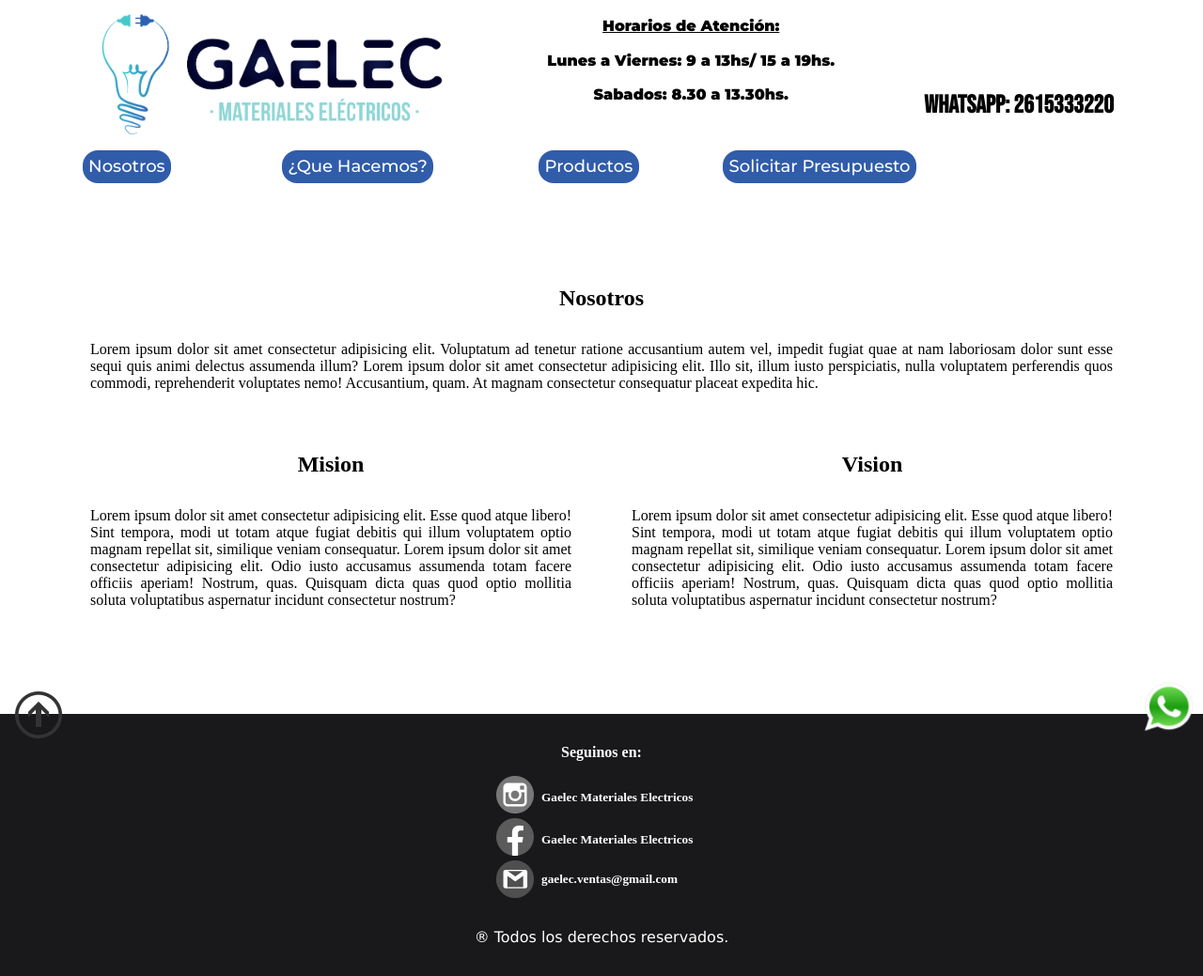
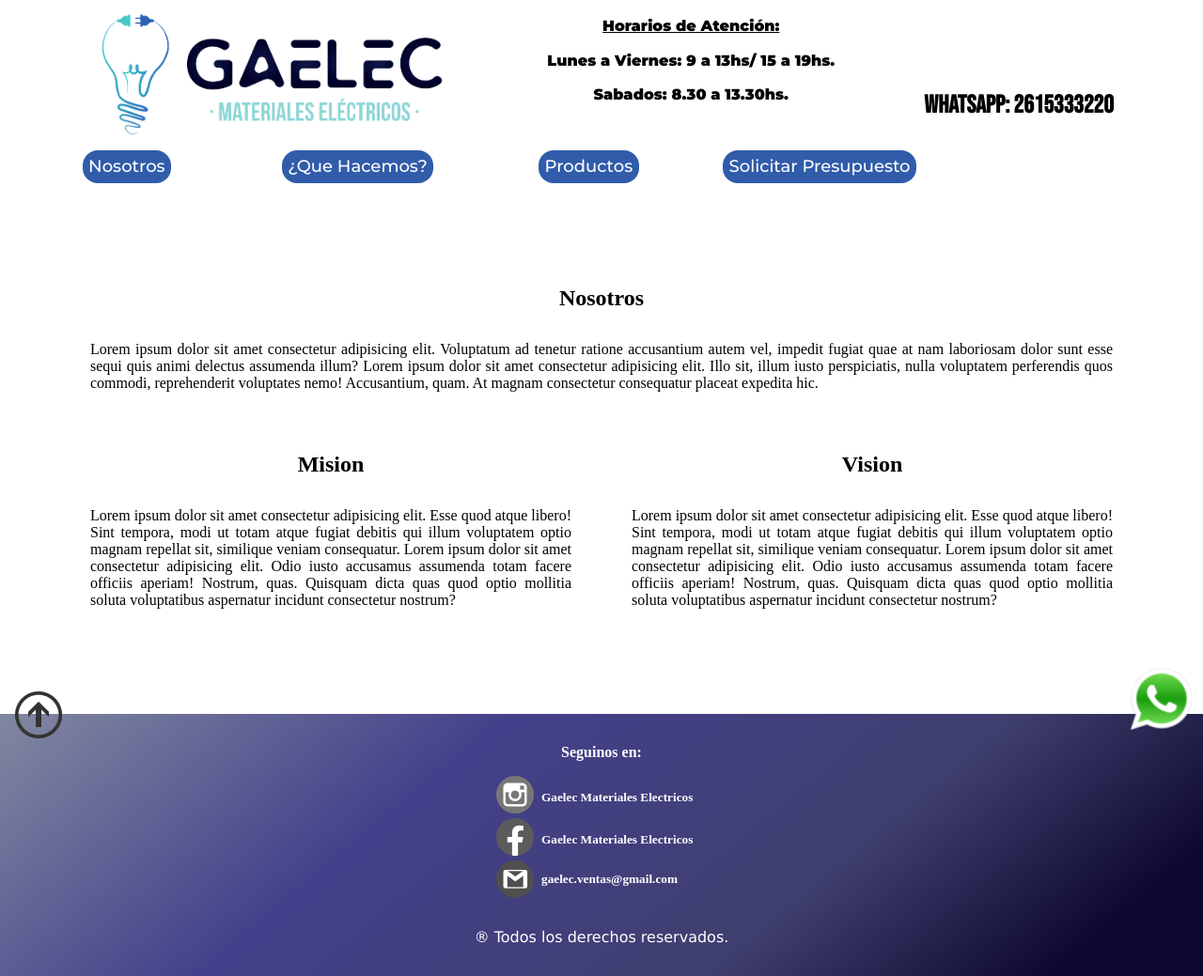
Before and after one commit to Valeria-Gagliano/Gaelec_Gagliano, a plain HTML site: page pages/Nosotros.html in a window 1280 px wide. Shown: the whole page at 94% size. Drawn offline with nearby package versions, Linux system fonts and the light colour scheme.

Commit message:
Agregando Git y Animaciones

```diff
--- a/css/main.css
+++ b/css/main.css
@@ -52,6 +52,9 @@ a{
     background-color: #305caa;
     border-radius: 1rem;
     padding: 0.4rem;
+}
+.menuItem:hover{
+    transform: scale(1.3);
 }
 .subtitulo{
     font-size: 1.5rem;
@@ -269,12 +272,14 @@ a{
 .botonWhatsapp img{
     height: 3.5rem;
 }
+
 .vuelta{
     display: none;
 }
 footer{
     text-align: center;
-    background-color: rgb(25, 25, 27);
+    background-color: #0d082f;
+    background-image: linear-gradient(320deg, #0d082f 10%, #3f3f6f 33%, #43408b 66%, #8288a0 100%);
     color: white;
     padding: 0.5rem;
     margin-top: 3rem;
@@ -565,5 +570,7 @@ footer{
     footer{
         padding: 2rem;
     }
-
+    .botonWhatsapp img{
+        height: 4.5rem;
+    }
 }
--- a/pages/Nosotros.html
+++ b/pages/Nosotros.html
@@ -11,6 +11,8 @@
     <link href="https://fonts.googleapis.com/css2?family=Bebas+Neue&family=Montserrat:ital,wght@0,100;0,300;0,500;0,600;0,900;1,100;1,300;1,400;1,600;1,900&display=swap" rel="stylesheet">
     <!--Css-->
     <link rel="stylesheet" href="../css/main.css">
+    <!--Link css animaciones-->
+    <link rel="stylesheet" href="https://cdnjs.cloudflare.com/ajax/libs/animate.css/4.1.1/animate.min.css"/>
     <title>Nosotros</title>
     <link rel="shortcut icon" href="../Imagenes/logoPerfil.jpg">
 </head>
@@ -66,7 +68,7 @@
     </main>
     <footer>
         <a class="botonWhatsapp" href="https://wa.me/message/WNA2DAIUBEXOG1" target="_blank">
-            <img src="../Imagenes/logoWhatsapp.png" alt="Chat Whatsapp">
+            <img class="animate__animated animate__heartBeat animate__infinite" src="../Imagenes/logoWhatsapp.png" alt="Chat Whatsapp">
         </a>
         <h4 class="">Seguinos en:</h4>
         <ul class="menuRedes">
```
Also changed, not shown: Index.html (+4 -2 lines), pages/Productos.html (+3 -1 lines), pages/QueHacemos.html (+3 -1 lines), pages/SolicitarPresupuesto.html (+3 -1 lines).
